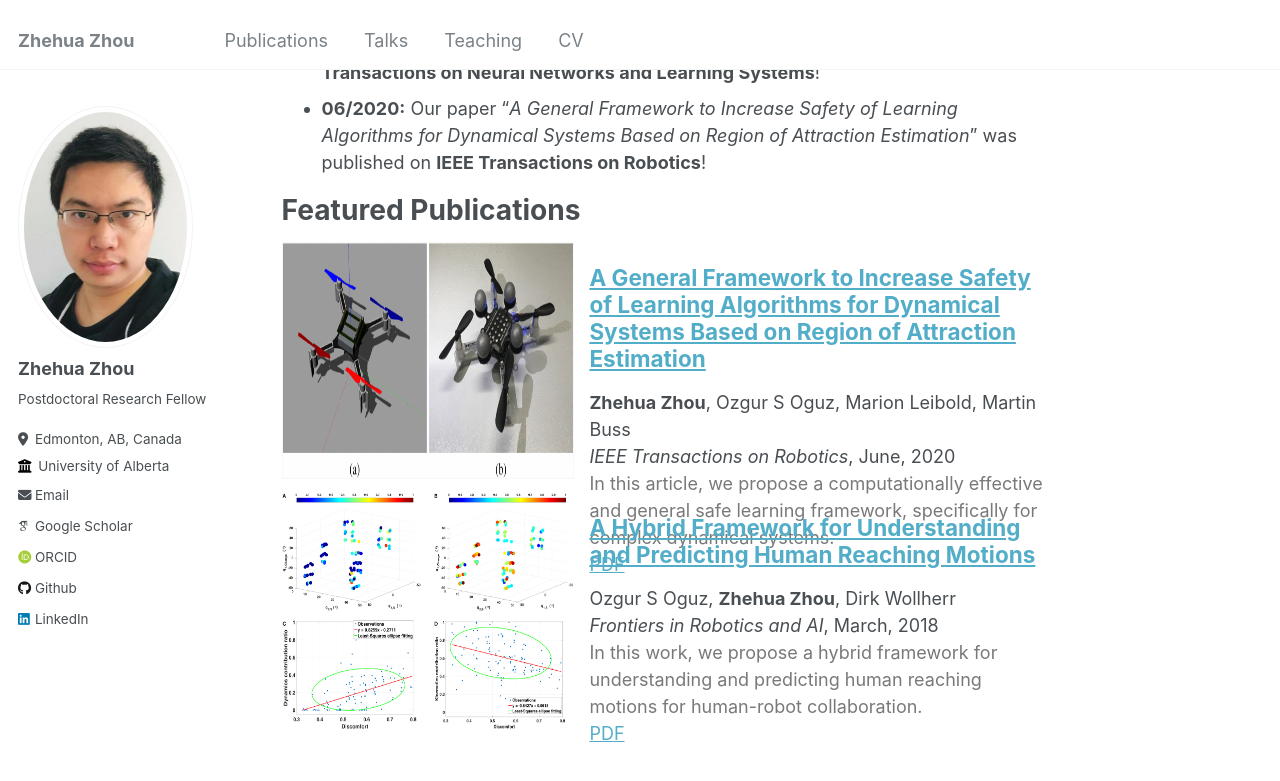
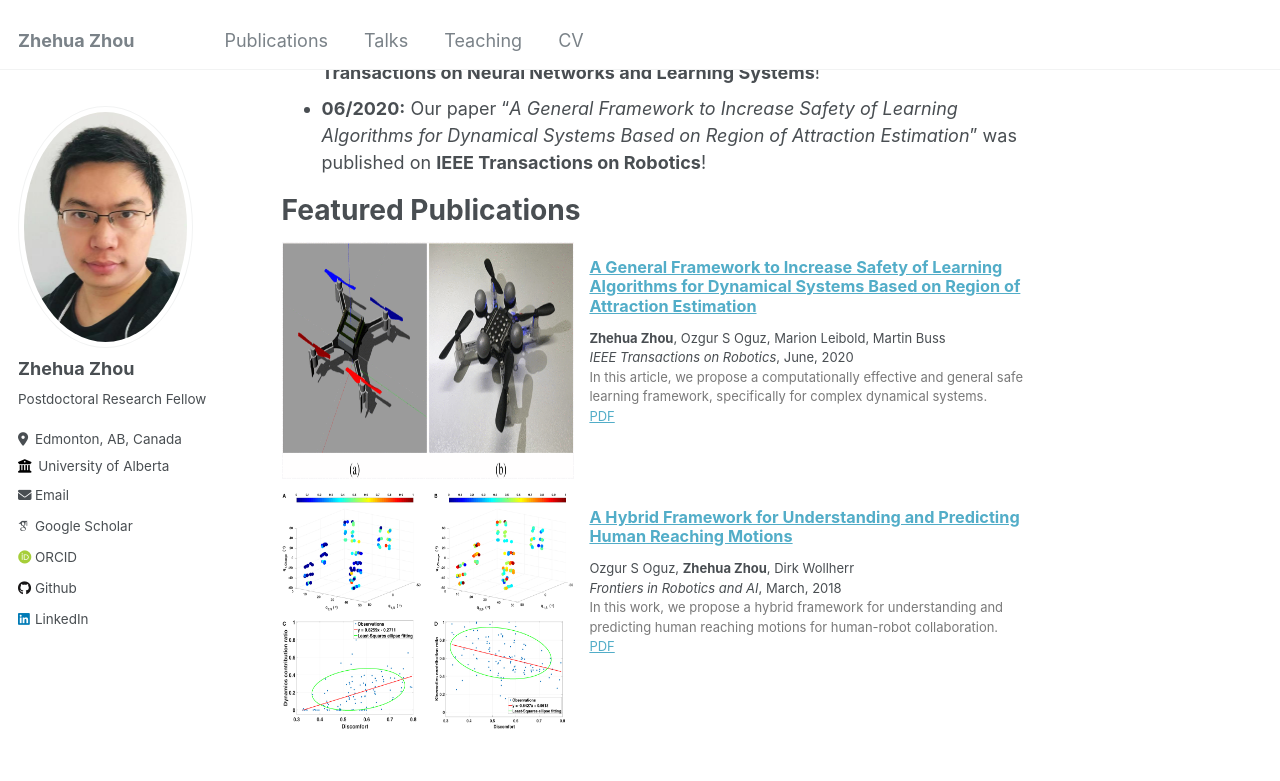
Before and after one commit to zhehuazhou/zhehuazhou.github.io, a Jekyll site: the page built from _pages/about.md, in a window 1280 px wide and 900 px high, scrolled down 1151 px. Shown: the top 781 px of the window. Built offline with Jekyll 4.4.1, drawn with Linux system fonts in a browser that asks for light colours; some web fonts are replaced.

Commit message:
initial update

```diff
--- a/_includes/archive-single_double.html
+++ b/_includes/archive-single_double.html
@@ -66,6 +66,7 @@
         {% endif %}
       </div>
       <div class="column right">
+        <font size="-1">
         <h2 class="archive__item-title" itemprop="headline">
           {% if post.link %}
             <a href="{{ post.link }}">{{ title }}</a> <a href="{{ base_path }}{{ post.url }}" rel="permalink"><i class="fa fa-link" aria-hidden="true" title="permalink"></i><span class="sr-only">Permalink</span></a>
@@ -79,6 +80,7 @@
            <font color="#797979">{{ post.excerpt }}</font> <br>
           <a href=" {{ post.paperurl }} ">PDF</a></p>
         {% endif %}
+        </font>
       </div>
     </div>
 
```
